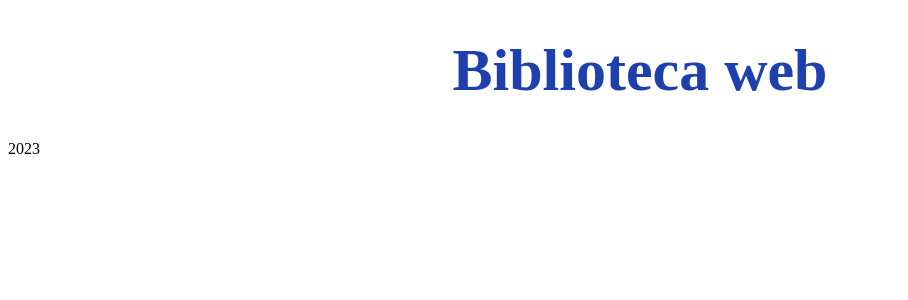
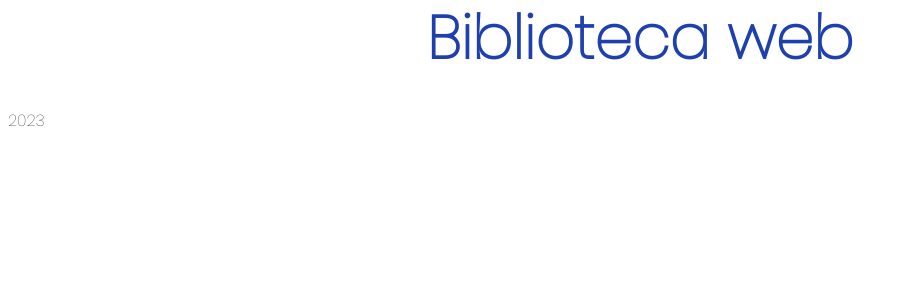
Before and after one commit to No-Country/c15-41-t-java-react, a React (Vite) app in the folder FrontEnd/: page / in a window 1280 px wide. Shown: the top 300 px of the page, without its empty margins (0-908 px from the left). Built offline with nearby package versions, Linux system fonts and the light colour scheme.

Commit message:
cambios en loginForm

```diff
--- a/FrontEnd/index.html
+++ b/FrontEnd/index.html
@@ -9,7 +9,7 @@
     <meta name="viewport" content="width=device-width, initial-scale=1.0" />
     <title>Vite + React + TS</title>
   </head>
-  <body>
+  <body class="font-poppins">
     <div id="root"></div>
     <script type="module" src="/src/main.tsx"></script>
   </body>
--- a/FrontEnd/package.json
+++ b/FrontEnd/package.json
@@ -12,6 +12,7 @@
   },
   "dependencies": {
     "autoprefixer": "^10.4.16",
+    "formik": "^2.4.5",
     "postcss": "^8.4.31",
     "react": "^18.2.0",
     "react-dom": "^18.2.0",
--- a/FrontEnd/src/App.tsx
+++ b/FrontEnd/src/App.tsx
@@ -5,7 +5,7 @@ const App: React.FC = () => {
       <header>
         <nav></nav>
       </header>
-      <h1 className="text-center text-6xl font-bold text-blue-800">Biblioteca web</h1>
+      <h1 className="mt-2 text-center text-6xl font-bold text-blue-800">Biblioteca web</h1>
       <footer>2023</footer>
     </>
   )
--- a/FrontEnd/src/components/LoginForm.tsx
+++ b/FrontEnd/src/components/LoginForm.tsx
@@ -1,5 +1,5 @@
-import { MdOutlineEmail } from "react-icons/md";
-import { MdLockOutline } from "react-icons/md";
+import { MdOutlineEmail } from "react-icons/md"
+import { MdLockOutline } from "react-icons/md"
 
 export const LoginForm: React.FC = () => {
   return (
```
Also changed, not shown: FrontEnd/.eslintrc.cjs, 1 other file (tests, documents, lock files or other folders).
